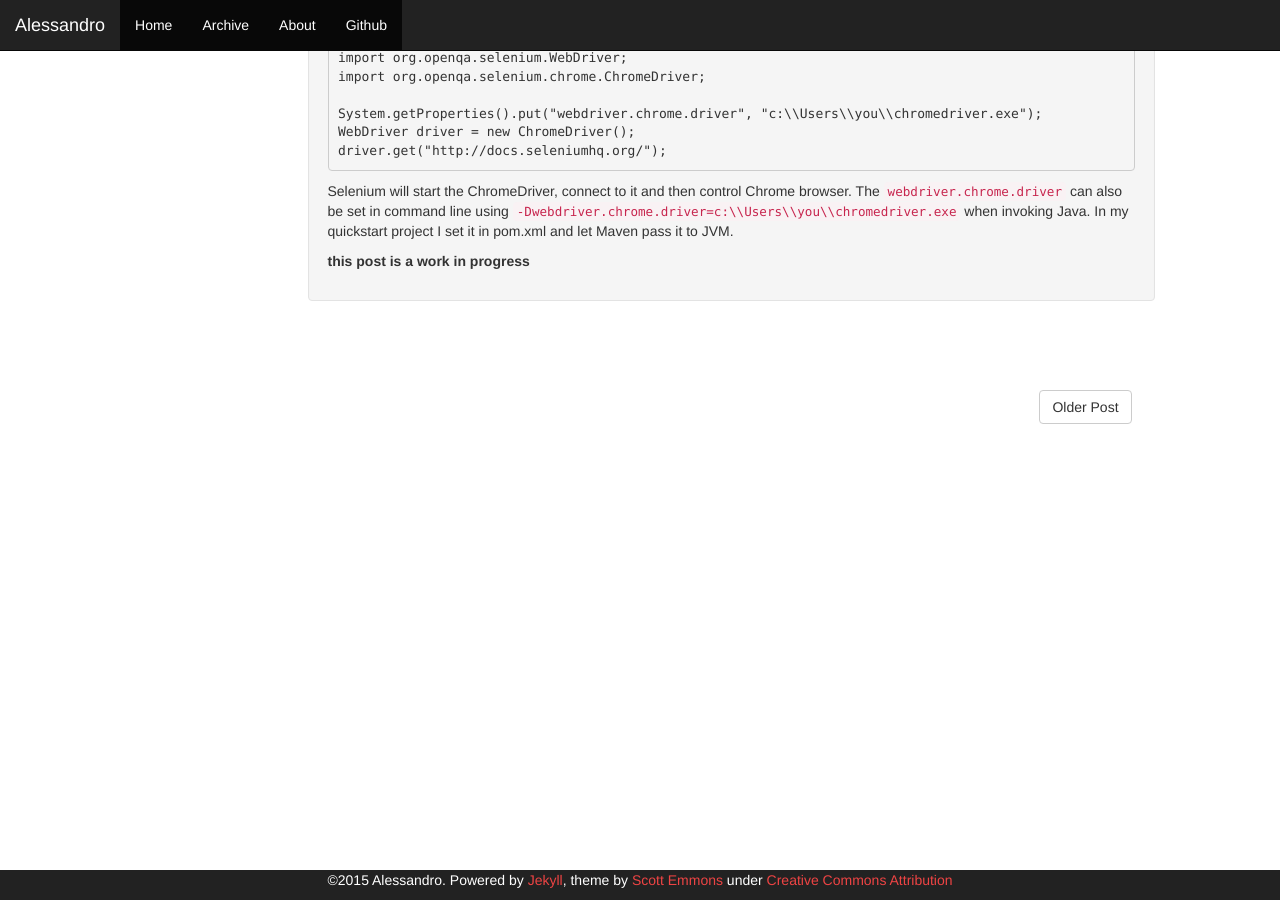
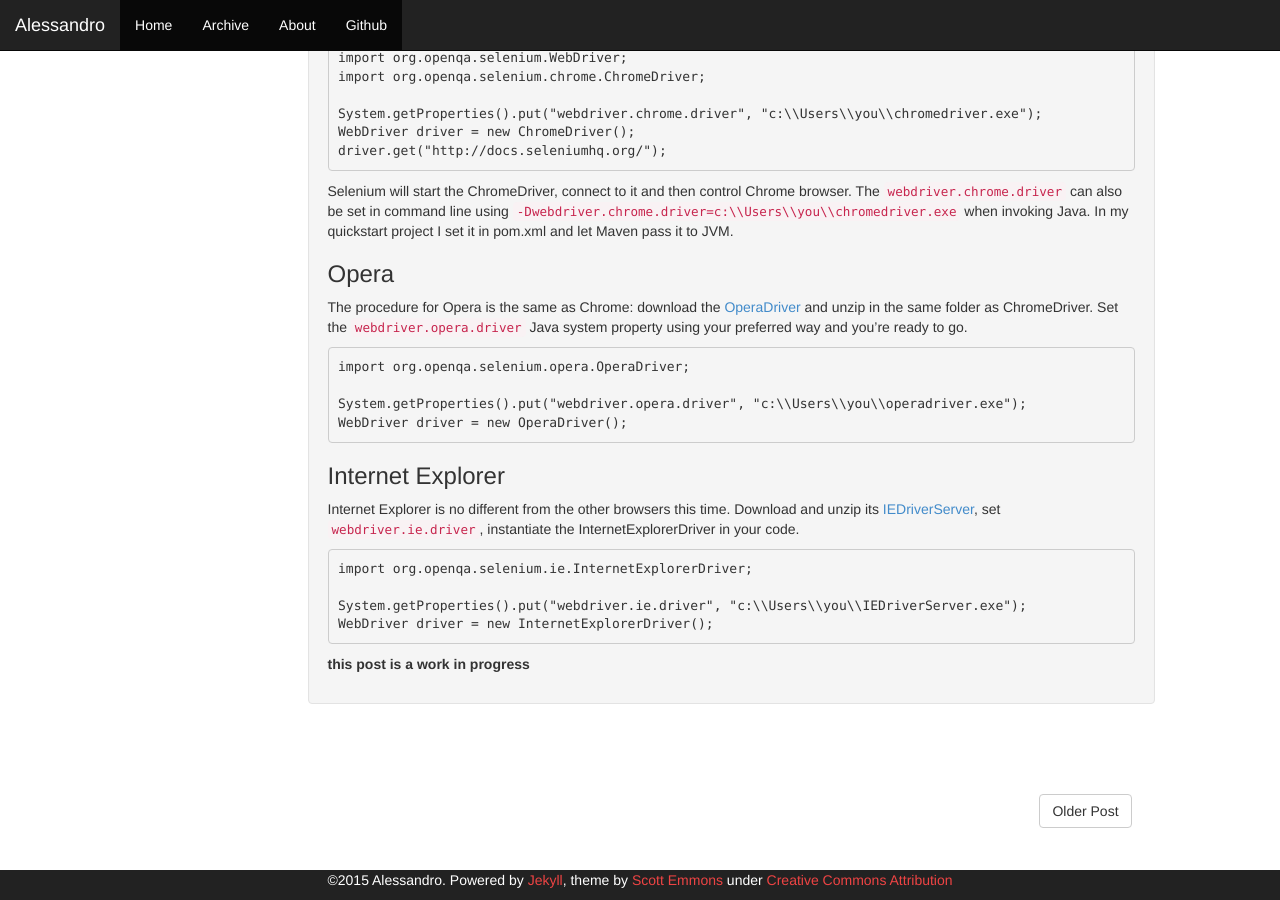
Before and after one commit to darugnaa/darugnaa.github.io, a Jekyll site: the page built from _posts/2015-12-11-selenium-windows-quickstart.markdown, in a window 1280 px wide and 900 px high, scrolled down 658 px. Built offline with Jekyll 4.4.1, drawn with Linux system fonts in a browser that asks for light colours; Markdown is read by kramdown in place of the engine named in the settings.

Commit message:
Opera and IE

```diff
--- a/_posts/2015-12-11-selenium-windows-quickstart.markdown
+++ b/_posts/2015-12-11-selenium-windows-quickstart.markdown
@@ -36,4 +36,20 @@ Download and unzip the latest version in a folder on your hard drive. Next, you
 
 Selenium will start the ChromeDriver, connect to it and then control Chrome browser. The `webdriver.chrome.driver` can also be set in command line using `-Dwebdriver.chrome.driver=c:\\Users\\you\\chromedriver.exe` when invoking Java. In my quickstart project I set it in pom.xml and let Maven pass it to JVM.
 
+### Opera
+The procedure for Opera is the same as Chrome: download the [OperaDriver](https://github.com/operasoftware/operachromiumdriver/releases/) and unzip in the same folder as ChromeDriver. Set the `webdriver.opera.driver` Java system property using your preferred way and you're ready to go.
+
+    import org.openqa.selenium.opera.OperaDriver;
+
+    System.getProperties().put("webdriver.opera.driver", "c:\\Users\\you\\operadriver.exe");
+    WebDriver driver = new OperaDriver();
+
+### Internet Explorer
+Internet Explorer is no different from the other browsers this time. Download and unzip its [IEDriverServer](http://selenium-release.storage.googleapis.com/index.html), set `webdriver.ie.driver`, instantiate the InternetExplorerDriver in your code.
+
+    import org.openqa.selenium.ie.InternetExplorerDriver;
+
+    System.getProperties().put("webdriver.ie.driver", "c:\\Users\\you\\IEDriverServer.exe");
+    WebDriver driver = new InternetExplorerDriver();
+
 **this post is a work in progress**
```
